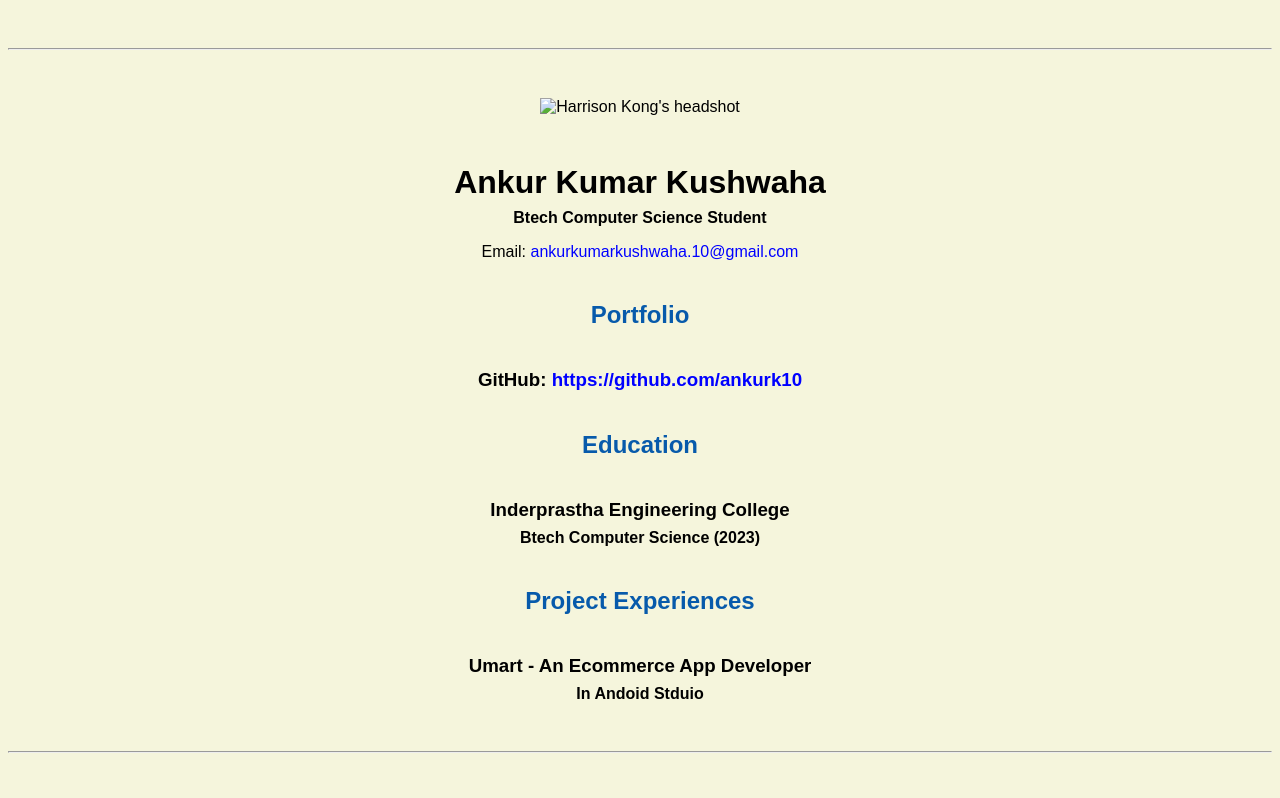
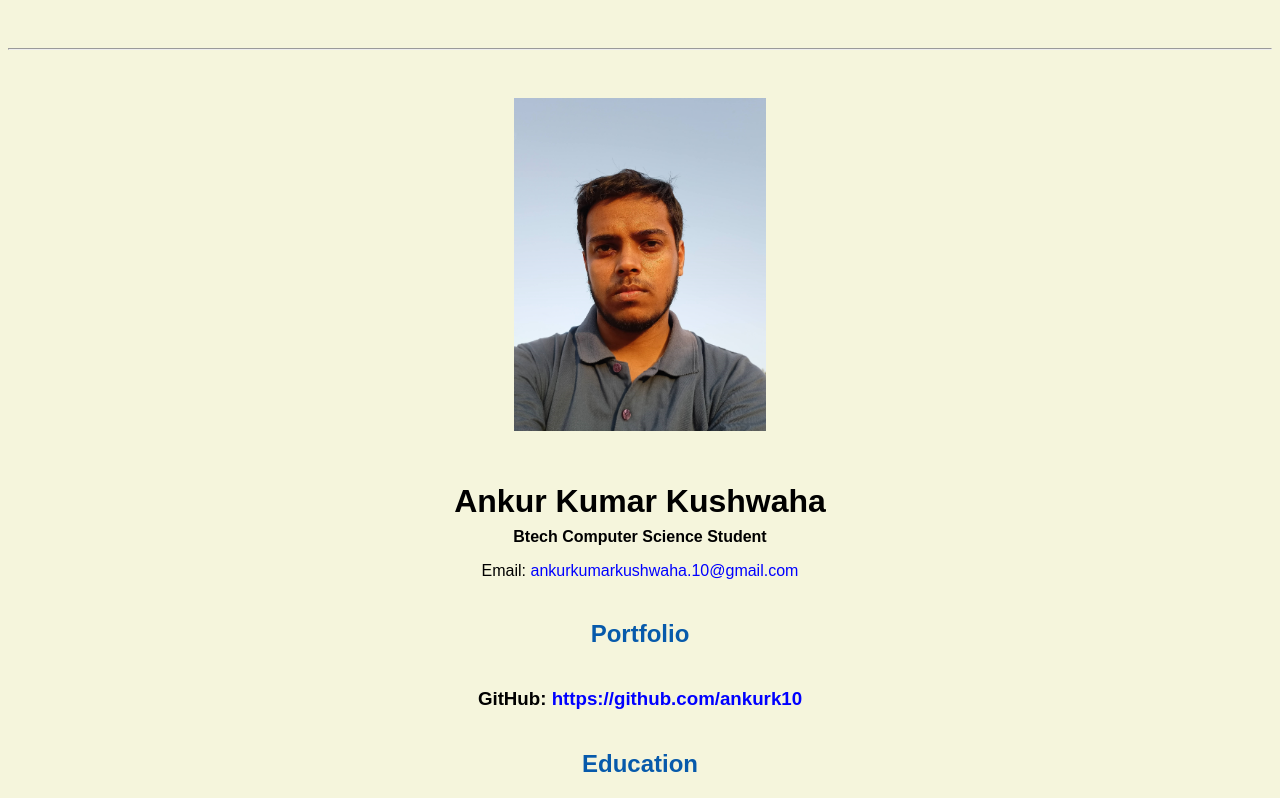
Before and after one commit to ankurk10/ankurk10.github.io, a plain HTML site: page resume.html in a window 1280 px wide. Shown: the top 798 px of the page. Drawn offline with Linux system fonts and the light colour scheme.

Commit message:
Added my Photo

```diff
--- a/resume.html
+++ b/resume.html
@@ -20,7 +20,7 @@
   <body>
     <hr>
 
-    <img src="images/headshot.jpg" alt="Harrison Kong's headshot" width="20%">
+    <img src="images/ankur.jpg" alt="Ankur Kumar's Photo" width="20%">
 
     <h1>Ankur Kumar Kushwaha</h1>
     <h4>Btech Computer Science Student</h4>
```
Also changed, not shown: images/ankur.jpg (added).
